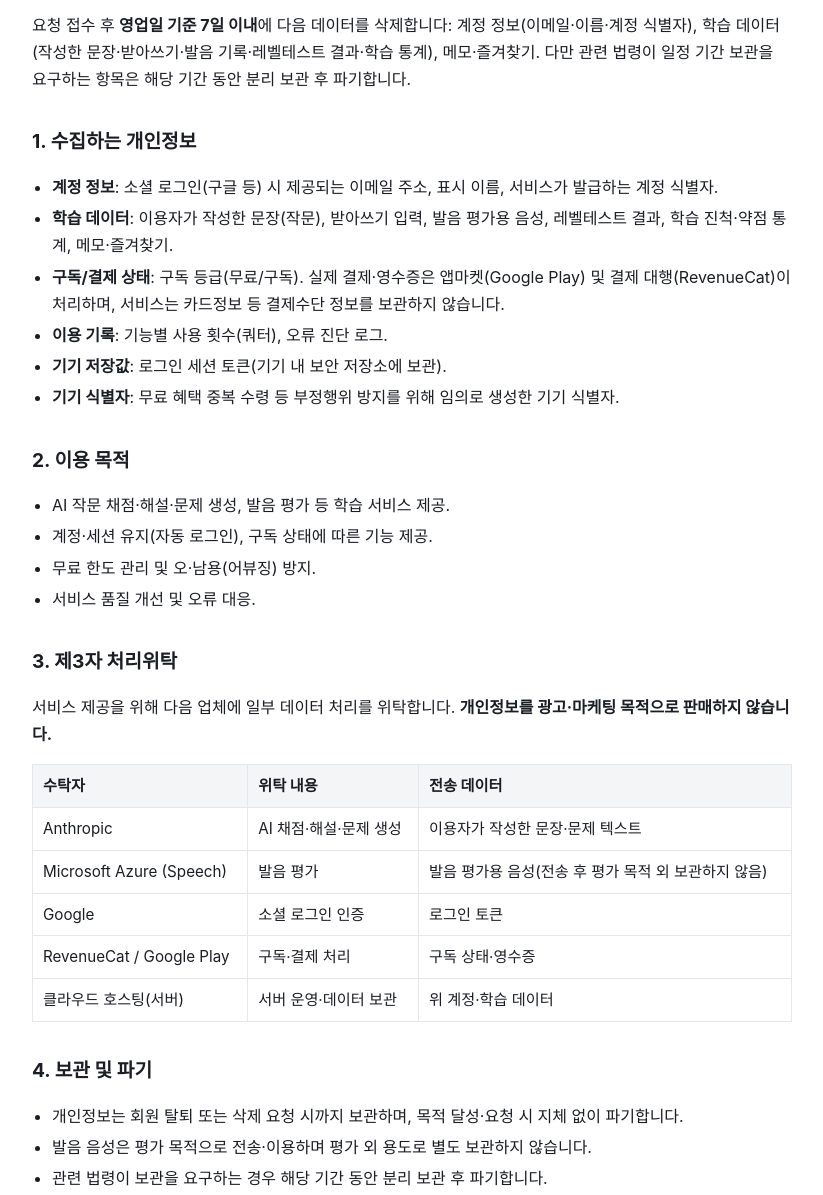
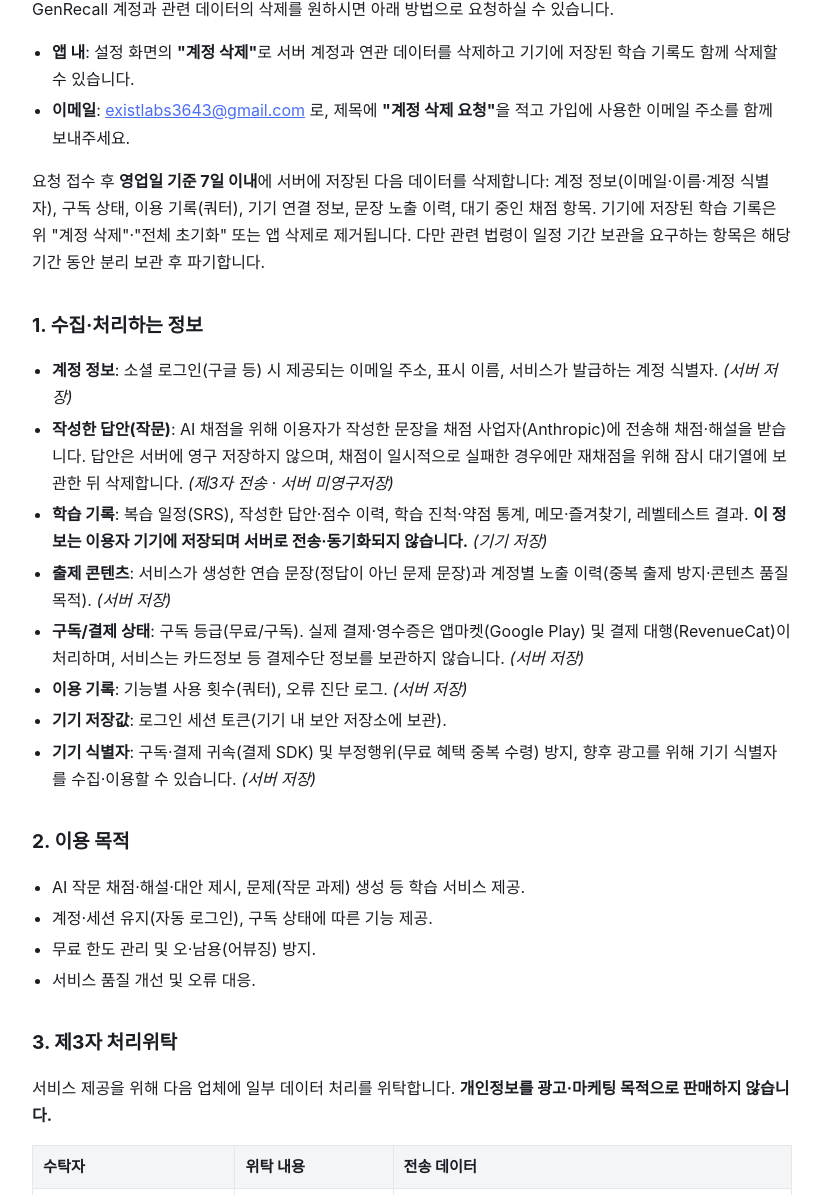
Before and after one commit to u23frd/GenRecall-Support, a plain HTML site: page index.html in a window 1280 px wide. Shown: the part 421-1616 px from the top of the page, without its empty margins (228-1051 px from the left). Drawn offline with Linux system fonts and the light colour scheme.

Commit message:
Add files via upload

```diff
--- a/index.html
+++ b/index.html
@@ -33,30 +33,35 @@
 <body>
 <h1>개인정보처리방침</h1>
 <p class="muted">GenRecall</p>
-<p class="date"><strong>시행일: 2026-06-22</strong></p>
+<p class="date"><strong>시행일: 2026-06-22 · 최종 개정: 2026-07-16</strong></p>
 
 <p>GenRecall(이하 "서비스")은 이용자의 개인정보를 중요하게 생각하며, 「개인정보 보호법」 등 관련 법령을 준수합니다. 본 방침은 서비스가 어떤 정보를 어떻게 수집·이용·보관·파기하는지 설명합니다.</p>
+
+<p><strong>요약:</strong> 이용자의 <strong>학습 기록(작성한 답안·점수·복습 일정·통계·즐겨찾기·메모)은 이용자 기기에 저장</strong>되며 서버로 동기화되지 않습니다. 서버에는 계정·구독·이용량 등 서비스 운영에 필요한 정보가 저장됩니다. AI 채점을 위해 이용자가 작성한 문장은 채점 사업자(Anthropic)에 전송됩니다.</p>
 
 <h2>계정 및 데이터 삭제 요청</h2>
 <p>GenRecall 계정과 관련 데이터의 삭제를 원하시면 아래 방법으로 요청하실 수 있습니다.</p>
 <ul>
+  <li><strong>앱 내</strong>: 설정 화면의 <strong>"계정 삭제"</strong>로 서버 계정과 연관 데이터를 삭제하고 기기에 저장된 학습 기록도 함께 삭제할 수 있습니다.</li>
   <li><strong>이메일</strong>: <a href="mailto:existlabs3643@gmail.com">existlabs3643@gmail.com</a> 로, 제목에 <strong>"계정 삭제 요청"</strong>을 적고 가입에 사용한 이메일 주소를 함께 보내주세요.</li>
 </ul>
-<p>요청 접수 후 <strong>영업일 기준 7일 이내</strong>에 다음 데이터를 삭제합니다: 계정 정보(이메일·이름·계정 식별자), 학습 데이터(작성한 문장·받아쓰기·발음 기록·레벨테스트 결과·학습 통계), 메모·즐겨찾기. 다만 관련 법령이 일정 기간 보관을 요구하는 항목은 해당 기간 동안 분리 보관 후 파기합니다.</p>
+<p>요청 접수 후 <strong>영업일 기준 7일 이내</strong>에 서버에 저장된 다음 데이터를 삭제합니다: 계정 정보(이메일·이름·계정 식별자), 구독 상태, 이용 기록(쿼터), 기기 연결 정보, 문장 노출 이력, 대기 중인 채점 항목. 기기에 저장된 학습 기록은 위 "계정 삭제"·"전체 초기화" 또는 앱 삭제로 제거됩니다. 다만 관련 법령이 일정 기간 보관을 요구하는 항목은 해당 기간 동안 분리 보관 후 파기합니다.</p>
 
-<h2>1. 수집하는 개인정보</h2>
+<h2>1. 수집·처리하는 정보</h2>
 <ul>
-  <li><strong>계정 정보</strong>: 소셜 로그인(구글 등) 시 제공되는 이메일 주소, 표시 이름, 서비스가 발급하는 계정 식별자.</li>
-  <li><strong>학습 데이터</strong>: 이용자가 작성한 문장(작문), 받아쓰기 입력, 발음 평가용 음성, 레벨테스트 결과, 학습 진척·약점 통계, 메모·즐겨찾기.</li>
-  <li><strong>구독/결제 상태</strong>: 구독 등급(무료/구독). 실제 결제·영수증은 앱마켓(Google Play) 및 결제 대행(RevenueCat)이 처리하며, 서비스는 카드정보 등 결제수단 정보를 보관하지 않습니다.</li>
-  <li><strong>이용 기록</strong>: 기능별 사용 횟수(쿼터), 오류 진단 로그.</li>
+  <li><strong>계정 정보</strong>: 소셜 로그인(구글 등) 시 제공되는 이메일 주소, 표시 이름, 서비스가 발급하는 계정 식별자. <em>(서버 저장)</em></li>
+  <li><strong>작성한 답안(작문)</strong>: AI 채점을 위해 이용자가 작성한 문장을 채점 사업자(Anthropic)에 전송해 채점·해설을 받습니다. 답안은 서버에 영구 저장하지 않으며, 채점이 일시적으로 실패한 경우에만 재채점을 위해 잠시 대기열에 보관한 뒤 삭제합니다. <em>(제3자 전송 · 서버 미영구저장)</em></li>
+  <li><strong>학습 기록</strong>: 복습 일정(SRS), 작성한 답안·점수 이력, 학습 진척·약점 통계, 메모·즐겨찾기, 레벨테스트 결과. <strong>이 정보는 이용자 기기에 저장되며 서버로 전송·동기화되지 않습니다.</strong> <em>(기기 저장)</em></li>
+  <li><strong>출제 콘텐츠</strong>: 서비스가 생성한 연습 문장(정답이 아닌 문제 문장)과 계정별 노출 이력(중복 출제 방지·콘텐츠 품질 목적). <em>(서버 저장)</em></li>
+  <li><strong>구독/결제 상태</strong>: 구독 등급(무료/구독). 실제 결제·영수증은 앱마켓(Google Play) 및 결제 대행(RevenueCat)이 처리하며, 서비스는 카드정보 등 결제수단 정보를 보관하지 않습니다. <em>(서버 저장)</em></li>
+  <li><strong>이용 기록</strong>: 기능별 사용 횟수(쿼터), 오류 진단 로그. <em>(서버 저장)</em></li>
   <li><strong>기기 저장값</strong>: 로그인 세션 토큰(기기 내 보안 저장소에 보관).</li>
-  <li><strong>기기 식별자</strong>: 무료 혜택 중복 수령 등 부정행위 방지를 위해 임의로 생성한 기기 식별자.</li>
+  <li><strong>기기 식별자</strong>: 구독·결제 귀속(결제 SDK) 및 부정행위(무료 혜택 중복 수령) 방지, 향후 광고를 위해 기기 식별자를 수집·이용할 수 있습니다. <em>(서버 저장)</em></li>
 </ul>
 
 <h2>2. 이용 목적</h2>
 <ul>
-  <li>AI 작문 채점·해설·문제 생성, 발음 평가 등 학습 서비스 제공.</li>
+  <li>AI 작문 채점·해설·대안 제시, 문제(작문 과제) 생성 등 학습 서비스 제공.</li>
   <li>계정·세션 유지(자동 로그인), 구독 상태에 따른 기능 제공.</li>
   <li>무료 한도 관리 및 오·남용(어뷰징) 방지.</li>
   <li>서비스 품질 개선 및 오류 대응.</li>
@@ -68,17 +73,17 @@
   <thead><tr><th>수탁자</th><th>위탁 내용</th><th>전송 데이터</th></tr></thead>
   <tbody>
     <tr><td>Anthropic</td><td>AI 채점·해설·문제 생성</td><td>이용자가 작성한 문장·문제 텍스트</td></tr>
-    <tr><td>Microsoft Azure (Speech)</td><td>발음 평가</td><td>발음 평가용 음성(전송 후 평가 목적 외 보관하지 않음)</td></tr>
     <tr><td>Google</td><td>소셜 로그인 인증</td><td>로그인 토큰</td></tr>
     <tr><td>RevenueCat / Google Play</td><td>구독·결제 처리</td><td>구독 상태·영수증</td></tr>
-    <tr><td>클라우드 호스팅(서버)</td><td>서버 운영·데이터 보관</td><td>위 계정·학습 데이터</td></tr>
+    <tr><td>클라우드 호스팅(서버)</td><td>서버 운영·데이터 보관</td><td>계정 정보·구독 상태·이용 기록·기기 식별자·출제 문장·노출 이력</td></tr>
   </tbody>
 </table>
 
 <h2>4. 보관 및 파기</h2>
 <ul>
-  <li>개인정보는 회원 탈퇴 또는 삭제 요청 시까지 보관하며, 목적 달성·요청 시 지체 없이 파기합니다.</li>
-  <li>발음 음성은 평가 목적으로 전송·이용하며 평가 외 용도로 별도 보관하지 않습니다.</li>
+  <li>서버에 저장된 개인정보는 회원 탈퇴 또는 삭제 요청 시까지 보관하며, 목적 달성·요청 시 지체 없이 파기합니다.</li>
+  <li>채점을 위해 Anthropic에 전송된 문장은 채점 목적으로 처리되며, 우리 서버에는 영구 저장하지 않습니다(채점 일시 실패 시 재채점 대기열에 잠시 보관 후 삭제).</li>
+  <li>기기에 저장된 학습 기록은 이용자가 앱의 삭제·초기화 기능 또는 앱 삭제로 언제든지 제거할 수 있습니다.</li>
   <li>관련 법령이 보관을 요구하는 경우 해당 기간 동안 분리 보관 후 파기합니다.</li>
 </ul>
 
```
